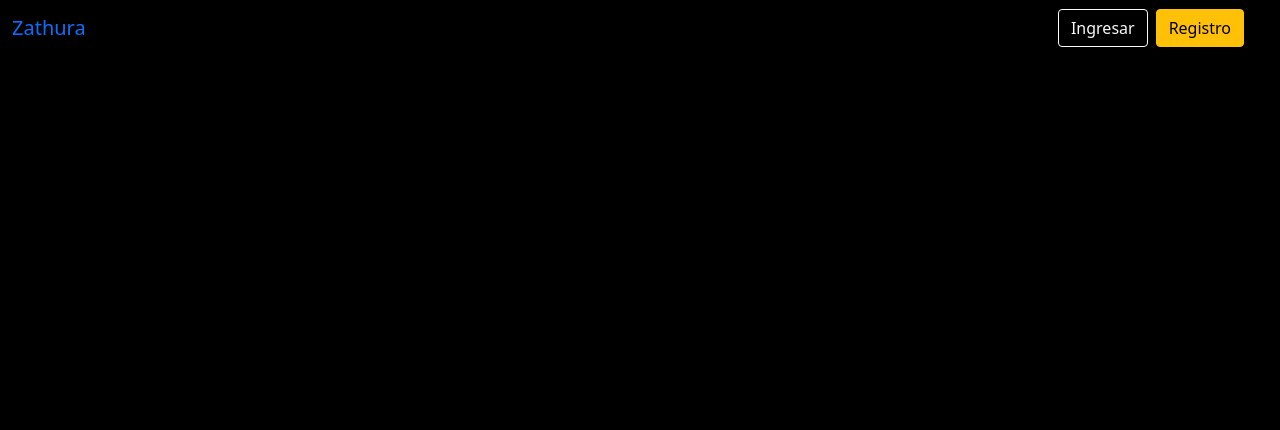
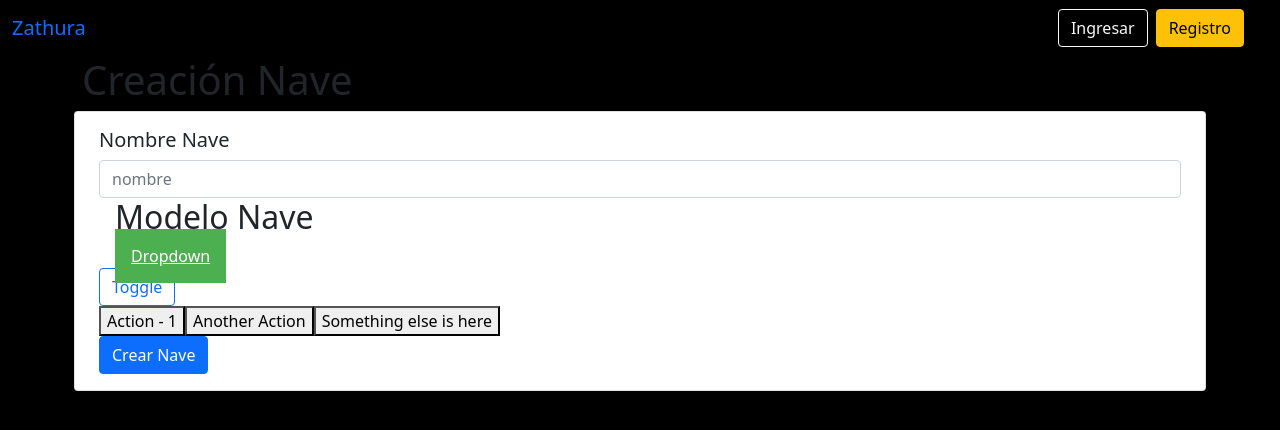
Before and after one commit to jpablo-ortiz/Proyecto-Desarrollo-Web-Angular-Zathura, an Angular app: page /navecreacion/1 in a window 1280 px wide. Before the commit this address led to /. Shown: the top 430 px of the page. Built offline with nearby package versions, Linux system fonts and the light colour scheme; no server answers.

Commit message:
Guardado

```diff
--- a/angular.json
+++ b/angular.json
@@ -32,12 +32,14 @@
             ],
             "scripts": [
               "node_modules/jquery/dist/jquery.min.js",
+              "node_modules/@popperjs/core/dist/umd/popper.min.js",
               "node_modules/bootstrap/dist/js/bootstrap.min.js"
             ]
           },
           "configurations": {
             "production": {
-                            "budgets": [{
+              "budgets": [
+                {
                   "type": "initial",
                   "maximumWarning": "500kb",
                   "maximumError": "1mb"
@@ -48,10 +50,12 @@
                   "maximumError": "4kb"
                 }
               ],
-                            "fileReplacements": [{
+              "fileReplacements": [
+                {
                   "replace": "src/environments/environment.ts",
                   "with": "src/environments/environment.prod.ts"
-                            }],
+                }
+              ],
               "outputHashing": "all"
             },
             "development": {
--- a/package.json
+++ b/package.json
@@ -18,7 +18,7 @@
     "@angular/platform-browser": "~12.2.0",
     "@angular/platform-browser-dynamic": "~12.2.0",
     "@angular/router": "~12.2.0",
-    "bootstrap": "^5.0.0-beta3",
+    "bootstrap": "^5.1.3",
     "jquery": "^3.6.0",
     "popper.js": "^1.16.1",
     "rxjs": "~6.6.0",
--- a/src/app/app-routing.module.ts
+++ b/src/app/app-routing.module.ts
@@ -1,6 +1,7 @@
 import { NgModule } from '@angular/core';
 import { RouterModule, Routes } from '@angular/router';
 import { LoginComponent } from './autenticacion/login/login.component';
+import { CreacionNaveComponent } from './autenticacion/registro/creacion-nave/creacion-nave.component';
 import { RegistroComponent } from './autenticacion/registro/registro/registro.component';
 import { PantallaDialogoComponent } from './comercio/pantalla-dialogo/pantalla-dialogo.component';
 import { TransaccionCompraComponent } from './comercio/transaccion-compra/transaccion-compra.component';
@@ -11,8 +12,9 @@ import { NavegacionPlanetasComponent } from './planetas/navegacion-planetas/nave
 import { VistaPlanetaComponent } from './planetas/vista-planeta/vista-planeta.component';
 
 const routes: Routes = [
-  { path: 'registro', component: RegistroComponent},
-  { path: 'login', component:LoginComponent},
+  { path: 'navecreacion/:idTripulante', component: CreacionNaveComponent },
+  { path: 'registro', component: RegistroComponent },
+  { path: 'login', component: LoginComponent },
   { path: 'vender/:idPlaneta/:idProducto', component: TransaccionVentaComponent },
   { path: 'comprar/:idPlaneta/:idProducto', component: TransaccionCompraComponent },
   { path: 'planeta/:id', component: VistaPlanetaComponent },
--- a/src/app/autenticacion/registro/creacion-nave/creacion-nave.component.css
+++ b/src/app/autenticacion/registro/creacion-nave/creacion-nave.component.css
@@ -0,0 +1,45 @@
+.dropbtn {
+    background-color: #4CAF50;
+    color: white;
+    padding: 16px;
+    font-size: 16px;
+    border: none;
+    cursor: pointer;
+  }
+
+  /* The container <div> - needed to position the dropdown content */
+  .dropdown {
+    position: relative;
+    display: inline-block;
+  }
+
+  /* Dropdown Content (Hidden by Default) */
+  .dropdown-content {
+    display: none;
+    position: absolute;
+    background-color: #f9f9f9;
+    min-width: 160px;
+    box-shadow: 0px 8px 16px 0px rgba(0,0,0,0.2);
+    z-index: 1;
+  }
+
+  /* Links inside the dropdown */
+  .dropdown-content a {
+    color: black;
+    padding: 12px 16px;
+    text-decoration: none;
+    display: block;
+  }
+
+  /* Change color of dropdown links on hover */
+  .dropdown-content a:hover {background-color: #f1f1f1}
+
+  /* Show the dropdown menu on hover */
+  .dropdown:hover .dropdown-content {
+    display: block;
+  }
+
+  /* Change the background color of the dropdown button when the dropdown content is shown */
+  .dropdown:hover .dropbtn {
+    background-color: #3e8e41;
+  }
--- a/src/app/autenticacion/registro/creacion-nave/creacion-nave.component.html
+++ b/src/app/autenticacion/registro/creacion-nave/creacion-nave.component.html
@@ -1 +1,48 @@
-<p>creacion-nave works!</p>
+<body>
+    <div class="holdingcontainer full-height">
+        <div class="container">
+
+            <h1 class="h1-top">Creación Nave</h1>
+            <form (ngSubmit)="crearNave()" class="row g-3 needs-validation" novalidate>
+                <div class="card internalcontainerL" style="margin-top: 15px;">
+                    <div class="card-body">
+                        <h5 class="card-title"> Nombre Nave </h5>
+                        <input type="text" class="form-control" id="validationCustom01" [(ngModel)]="nombre"
+                            name="nombre" placeholder="nombre" required>
+
+                        <div class="container">
+                            <h2>Modelo Nave</h2>
+                            <li class="dropdown">
+                                <a href="javascript:void(0)" class="dropbtn">Dropdown</a>
+                                <div class="dropdown-content">
+                                    <a href="#">Link 1</a>
+                                    <a href="#">Link 2</a>
+                                    <a href="#">Link 3</a>
+                                </div>
+                            </li>
+                        </div>
+
+
+
+                        <div ngbDropdown>
+                            <button class="btn btn-outline-primary" id="dropdownConfig"
+                                ngbDropdownToggle>Toggle</button>
+                            <div ngbDropdownMenu aria-labelledby="dropdownConfig">
+                                <button ngbDropdownItem>Action - 1</button>
+                                <button ngbDropdownItem>Another Action</button>
+                                <button ngbDropdownItem>Something else is here</button>
+                            </div>
+                        </div>
+
+
+
+
+
+                        <button class="btn btn-primary" type="submit" id="login">Crear Nave</button>
+                    </div>
+                </div>
+            </form>
+
+        </div>
+    </div>
+</body>
--- a/src/app/autenticacion/registro/creacion-nave/creacion-nave.component.ts
+++ b/src/app/autenticacion/registro/creacion-nave/creacion-nave.component.ts
@@ -1,4 +1,9 @@
 import { Component, OnInit } from '@angular/core';
+import { ActivatedRoute } from '@angular/router';
+import { ModeloNave } from 'src/app/models/modelo-nave/modelo-nave';
+import { Nave } from 'src/app/models/nave/nave';
+import { ModeloNaveService } from 'src/app/shared/services/modelo-nave/modelo-nave.service';
+import { NaveService } from 'src/app/shared/services/nave/nave.service';
 
 @Component({
   selector: 'app-creacion-nave',
@@ -7,9 +12,42 @@ import { Component, OnInit } from '@angular/core';
 })
 export class CreacionNaveComponent implements OnInit {
 
-  constructor() { }
+  //DATOS
+  public nombre: string = "";
+  public cargaActual: number = 0;
+  public cantidadCredito: number = 0;
+  public totalTiempoViaje: number = 0;
+  public idPlaneta: number;
+
+  public naves: Nave[] = [];
+  public modelosNaves: ModeloNave[] = [];
+
+  constructor(
+    private route: ActivatedRoute,
+    private naveService: NaveService,
+    private modeloNaveService: ModeloNaveService
+  ) {
+    this.idPlaneta = Number(this.route.snapshot.paramMap.get('idTripulante'));
+  }
 
   ngOnInit(): void {
+    this.naveService.getNaves().subscribe(
+      naves => this.naves = naves,
+    );
+    this.modeloNaveService.getModeloNaves().subscribe(
+      modelosNaves => this.modelosNaves = modelosNaves,
+    );
+  }
+
+  public crearNave(/*modeloNave: ModeloNave*/) {
+    var nave = new Nave();
+    //nave.modeloNave = modeloNave;
+    //nave.cargaActual = this.cargaActual;
+    //nave.cantidadCredito = this.cantidadCredito;
+  }
+
+  public seleccionarNave(nave:Nave) {
+
   }
 
 }
--- a/src/app/autenticacion/registro/registro/registro.component.ts
+++ b/src/app/autenticacion/registro/registro/registro.component.ts
@@ -1,5 +1,7 @@
 import { Component, OnInit } from '@angular/core';
-
+import { Router } from '@angular/router';
+import { Tripulante } from 'src/app/models/tripulante/tripulante';
+import { TripulanteService } from 'src/app/shared/services/tripulante/tripulante.service';
 @Component({
   selector: 'app-registro',
   templateUrl: './registro.component.html',
@@ -9,16 +11,17 @@ export class RegistroComponent implements OnInit {
   public usuario = "";
   public password = "";
 
-
   rolCapitan = false;
   rolNavegante = false;
   rolComerciante = false;
   template = true;
 
-  constructor() { }
+  constructor(
+    private tripulanteService: TripulanteService,
+    private router: Router,
+  ) { }
 
-  ngOnInit(): void {
-  }
+  ngOnInit(): void { }
 
   checkboxChange(string: string) {
     if (string === 'capitan') {
@@ -37,25 +40,22 @@ export class RegistroComponent implements OnInit {
   }
 
   Registrarse() {
+    var tripulante: Tripulante = new Tripulante();
+    tripulante.username = this.usuario;
+    tripulante.password = this.password;
+    tripulante.capitan = this.rolCapitan;
+    tripulante.navegante = this.rolNavegante;
+    tripulante.comerciante = this.rolComerciante;
 
-  }
-
-  //getTripulantePorLogin() {
-  //  this.tripulanteService.getTripulantePorLogin(this.usuario, this.password).subscribe(
-  //    result => {
-  //      this.tripulanteActual = result;
-  //      this.idTripulante = result.id!;
-  //      this.tripulanteService.setIdTripulanteLogeado(this.idTripulante);
-  //      this.router.navigate(['/menu']).then(() => {
-  //        window.location.reload();
-  //      });
-  //    },
-  //    error => console.log('NO SE ENCONTRÓ TRIPULANTE')
-  //  );
-  //}
-
-  salir() {
-
+    this.tripulanteService.createTripulante(tripulante).subscribe(
+      data => {
+        var idTripulante = data.id;
+        this.router.navigate(['/navecreacion', idTripulante]).then(() => {
+          window.location.reload();
+        });
+      },
+      error => console.log(error),
+    );
   }
 
 }
--- a/src/app/shared/services/modelo-nave/modelo-nave.service.ts
+++ b/src/app/shared/services/modelo-nave/modelo-nave.service.ts
@@ -31,7 +31,7 @@ export class ModeloNaveService {
 
   public getModeloNaves() {
     const url = 'modelo-nave';
-    return this.restService.get(url);
+    return this.restService.get<ModeloNave[]>(url);
   }
 
   // ------------------------------------------------------------
--- a/src/app/shared/services/nave/nave.service.ts
+++ b/src/app/shared/services/nave/nave.service.ts
@@ -37,7 +37,7 @@ export class NaveService {
 
   public getNaves() {
     const url = environment.baseURL + '/nave';
-    return this.restService.get<Nave>(url);
+    return this.restService.get<Nave[]>(url);
   }
 
   // ------------------------------------------------------------
--- a/src/index.html
+++ b/src/index.html
@@ -7,17 +7,6 @@
     <base href="/">
     <meta name="viewport" content="width=device-width, initial-scale=1">
     <link rel="icon" type="image/x-icon" href="favicon.ico">
-
-    <script src="https://cdn.jsdelivr.net/npm/bootstrap@5.0.2/dist/js/bootstrap.bundle.min.js"
-        integrity="sha384-MrcW6ZMFYlzcLA8Nl+NtUVF0sA7MsXsP1UyJoMp4YLEuNSfAP+JcXn/tWtIaxVXM"
-        crossorigin="anonymous"></script>
-    <script src="https://cdn.jsdelivr.net/npm/@popperjs/core@2.9.2/dist/umd/popper.min.js"
-        integrity="sha384-IQsoLXl5PILFhosVNubq5LC7Qb9DXgDA9i+tQ8Zj3iwWAwPtgFTxbJ8NT4GN1R8p"
-        crossorigin="anonymous"></script>
-    <script src="https://cdn.jsdelivr.net/npm/bootstrap@5.0.2/dist/js/bootstrap.min.js"
-        integrity="sha384-cVKIPhGWiC2Al4u+LWgxfKTRIcfu0JTxR+EQDz/bgldoEyl4H0zUF0QKbrJ0EcQF"
-        crossorigin="anonymous"></script>
-
 </head>
 
 <body>
```
Also changed, not shown: 1 other file (tests, documents, lock files or other folders). Lines whose indentation alone changed are shown as unchanged.
